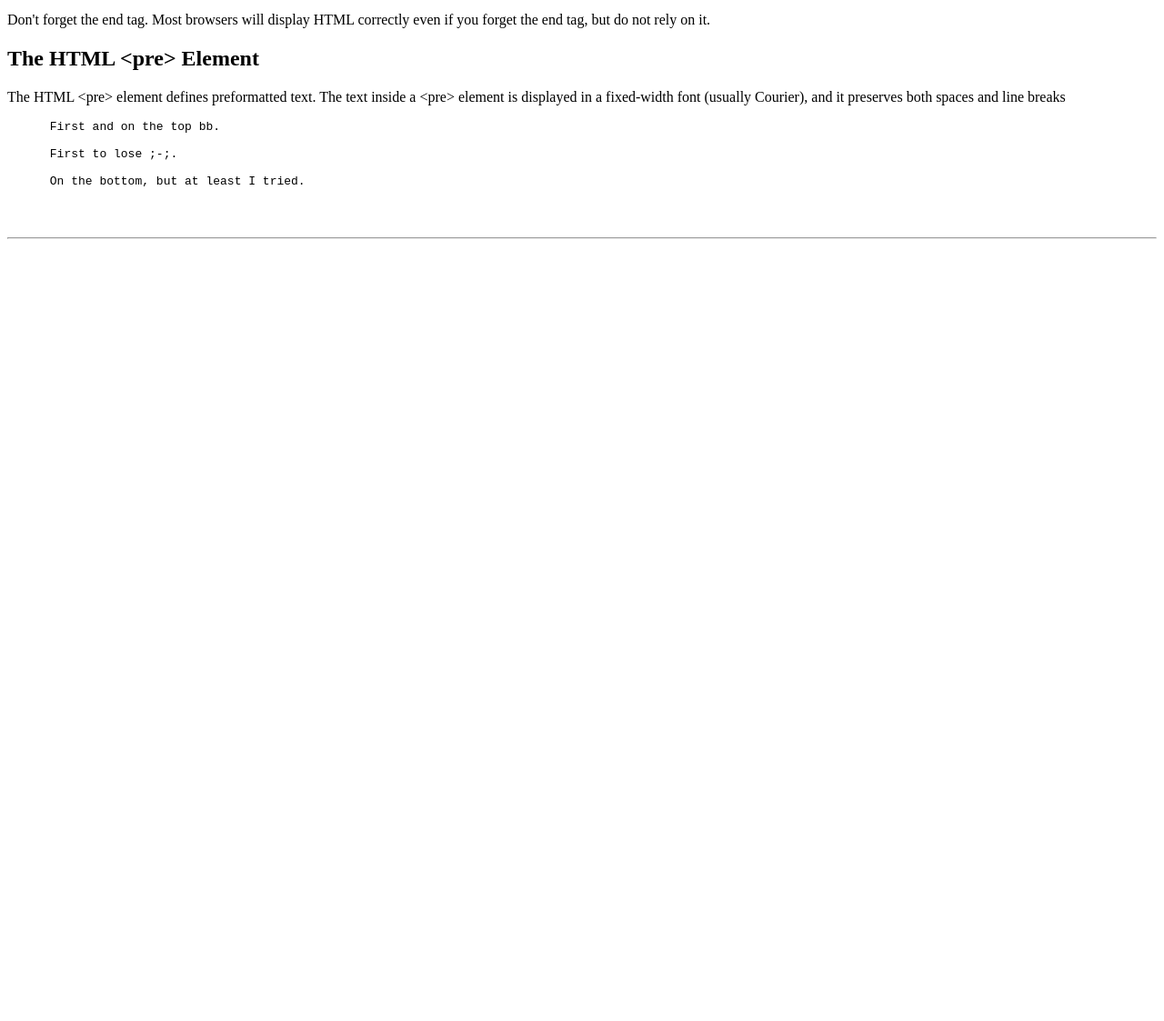
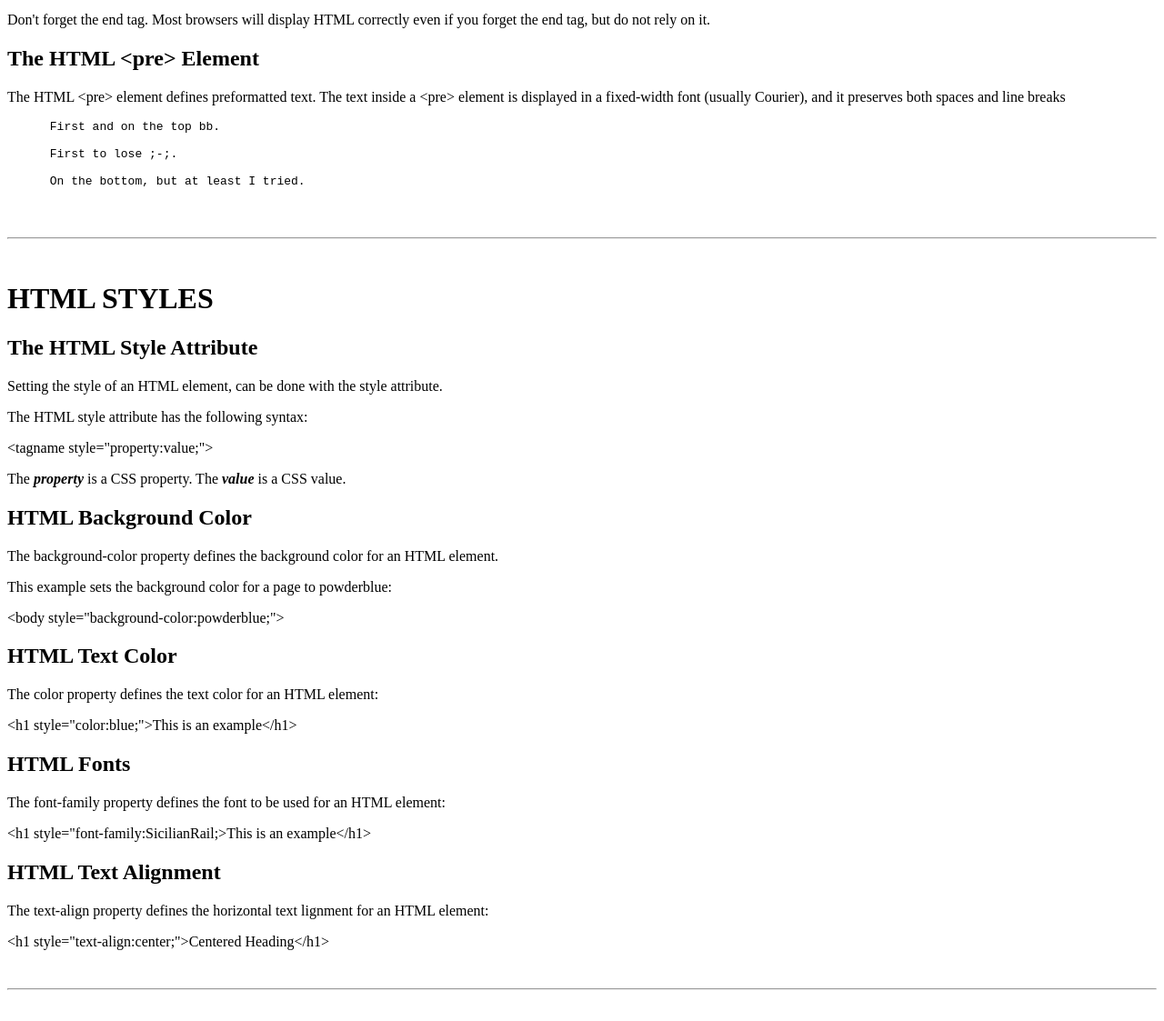
Before and after one commit to noahpeloquin/learning-html, a plain HTML site: page index.html in a window 1280 px wide. Shown: the part 4558-5681 px from the top of the page at 91% size. Before the commit the page ends 4855 px from the top, so only its background shows below. Drawn offline with Linux system fonts and the light colour scheme.

Commit message:
Added styles.

```diff
--- a/index.html
+++ b/index.html
@@ -187,6 +187,35 @@
     <hr>
     <br>
 
+    <h1>HTML STYLES</h1>
+    <h2>The HTML Style Attribute</h2>
+    <p>Setting the style of an HTML element, can be done with the style attribute.</p>
+    <p>The HTML style attribute has the following syntax:</p>
+    <p>&lt;tagname style="property:value;"&gt;</p>
+    <p>The <em><b>property</b></em> is a CSS property. The <em><b>value</b></em> is a CSS value.</p>
+
+    <h2>HTML Background Color</h2>
+    <p>The background-color property defines the background color for an HTML element.</p>
+    <p>This example sets the background color for a page to powderblue:</p>
+    <p>&lt;body style="background-color:powderblue;"&gt;</p>
+
+    <h2>HTML Text Color</h2>
+    <p>The color property defines the text color for an HTML element:</p>
+    <p>&lt;h1 style="color:blue;"&gt;This is an example&lt;/h1&gt;</p>
+
+    <h2>HTML Fonts</h2>
+    <p>The font-family property defines the font to be used for an HTML element:</p>
+    <p>&lt;h1 style="font-family:SicilianRail;&gt;This is an example&lt;/h1&gt;</p>
+
+    <h2>HTML Text Alignment</h2>
+    <p>The text-align property defines the horizontal text lignment for an HTML element:</p>
+    <p>&lt;h1 style="text-align:center;"&gt;Centered Heading&lt;/h1&gt;</p>
+
+    <br>
+    <hr>
+    <br>
+
+
 
 
 
```
